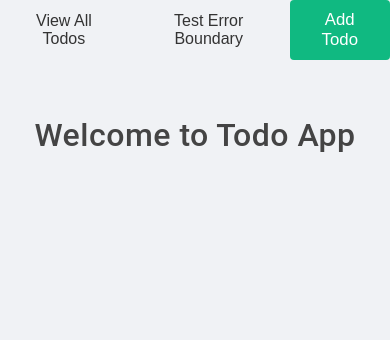
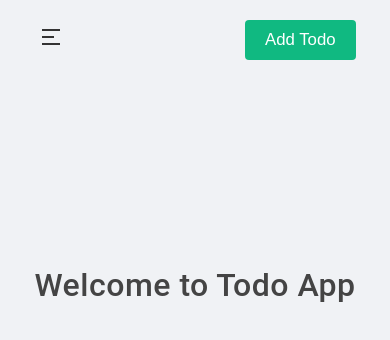
Before and after one commit to corneliusweb/todo-app-monorepo, a React (Vite) app: page / in a window 390 px wide. Shown: the top 340 px of the page. Built offline with nearby package versions, Linux system fonts and the light colour scheme.

Commit message:
Implement responsive ui for Home.jsx links in mobile screen

```diff
--- a/src/index.css
+++ b/src/index.css
@@ -41,8 +41,12 @@ body {
 
 .home nav {
   display: flex;
+  width: 100%;
   align-items: center;
-  margin-bottom: 50px;
+  justify-content: space-between;
+  margin-bottom: 200px;
+  position: relative;
+  padding-top: 20px;
 
   a {
     background: none;
@@ -53,8 +57,53 @@ body {
     padding: 10px 20px;
 
     &:hover {
-      text-decoration: underline;
+      background-color: #333;
+      color: white;
+      border-radius: 4px;
     }
+  }
+}
+
+.desktop-nav {
+  display: flex;
+}
+
+.mobile-nav {
+  display: none;
+}
+
+.menu-button {
+  background: none;
+  border: none;
+  font-size: 24px;
+  cursor: pointer;
+  color: #333;
+  padding: 5px;
+}
+
+.mobile-menu {
+  position: absolute;
+  width: 94%;
+  min-height: 150px;
+  top: 65px;
+  left: 0;
+  background: white;
+  border-radius: 2px;
+  padding: 10px;
+  display: flex;
+  flex-direction: column;
+  gap: 10px;
+  z-index: 1000;
+  align-items: flex-start;
+}
+
+@media (max-width: 600px) {
+  .desktop-nav {
+    display: none;
+  }
+
+  .mobile-nav {
+    display: block;
   }
 }
 
--- a/src/pages/Home.jsx
+++ b/src/pages/Home.jsx
@@ -1,5 +1,6 @@
 import React, { useState } from 'react';
 import { Link } from 'react-router-dom';
+import { RiMenu2Fill } from 'react-icons/ri';
 import Modal from '../components/Modal';
 import AddTodoForm from '../components/AddTodoForm';
 import SuccessModal from '../components/SuccessModal';
@@ -7,6 +8,7 @@ import SuccessModal from '../components/SuccessModal';
 const Home = () => {
   const [showModal, setShowModal] = useState(false);
   const [showSuccess, setShowSuccess] = useState(false);
+  const [isMenuOpen, setIsMenuOpen] = useState(false);
 
   const handleAddSuccess = () => {
     setShowModal(false);
@@ -14,17 +16,32 @@ const Home = () => {
     setTimeout(() => setShowSuccess(false), 2000);
   };
 
+  const toggleMenu = () => {
+    setIsMenuOpen(!isMenuOpen);
+  };
+
   return (
     <div className="home">
-      <nav>
-        <Link to="/todos" className="nav-link">
-          View All Todos
-        </Link>
-        <br />
-        <br />
-        <Link to="/test-error" className="nav-link">
-          Test Error Boundary
-        </Link>
+      <nav className="nav-container">
+        <div className="desktop-nav">
+          <Link to="/todos">View All Todos</Link>
+          <Link to="/test-error">Test Error Boundary</Link>
+        </div>
+        <div className="mobile-nav">
+          <button className="menu-button" onClick={toggleMenu}>
+            <RiMenu2Fill />
+          </button>
+          {isMenuOpen && (
+            <div className="mobile-menu">
+              <Link to="/todos" onClick={() => setIsMenuOpen(false)}>
+                View All Todos
+              </Link>
+              <Link to="/test-error" onClick={() => setIsMenuOpen(false)}>
+                Test Error Boundary
+              </Link>
+            </div>
+          )}
+        </div>
         <button
           className="nav-link"
           style={{
```
